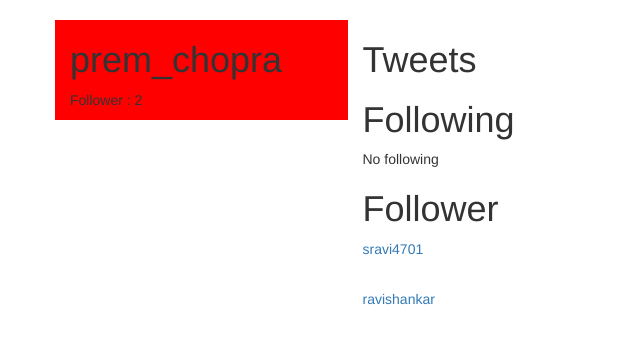
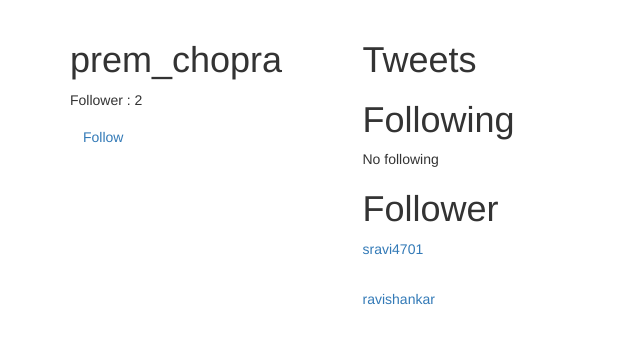
Before and after one commit to sravi4701/tweet-me, a Django app: a page that uses accounts/templates/accounts/user_profile.html in a window 1280 px wide. Shown: the part 52-396 px from the top of the page, without its empty margins (0-640 px from the left). Run offline with Django 3.2, Linux system fonts and the light colour scheme; data comes from the database, SQL or seed files in the repository; both versions use the stored data as it was after the commit; some libraries are stand-ins or nearby versions.

Commit message:
Add follow button to follow the user

```diff
--- a/accounts/templates/accounts/user_profile.html
+++ b/accounts/templates/accounts/user_profile.html
@@ -5,9 +5,10 @@
 {% block content %}
     {% if object %}
     	<div class="row">
-    		<div class="col-sm-3 col-xs-12" style="background-color: red;">
+    		<div class="col-sm-3 col-xs-12" >
     			<h1>{{ object.username }}</h1>
     			<p>Follower : {{ object.followed_by.all.count }}</p>
+    			<p><a href="{% url 'account:follow' username=object.username %}" class="btn btn-link">Follow</a></p>
     		</div>
     		<div class="col-sm-9 col-xs-12">
     			<h1>Tweets</h1>
--- a/accounts/urls.py
+++ b/accounts/urls.py
@@ -1,6 +1,6 @@
 from django.conf.urls import url
 
-from .views import (UserDetailView)
+from .views import (UserDetailView, UserFollowView)
 
 from django.views.generic import RedirectView
 
@@ -8,6 +8,7 @@ urlpatterns = [
 	# url(r'^$', RedirectView.as_view(url="/")),
 	# url(r'^$', TweetListAPIView.as_view(), name="list"), #api/tweet
 	url(r'^(?P<username>[\w.@+-]+)/$', UserDetailView.as_view(), name="detail"),#profile/1
+	url(r'^(?P<username>[\w.@+-]+)/follow/$', UserFollowView.as_view(), name="follow"),#profile/1/follow
 	# url(r'^create/$', TweetCreateAPIView.as_view(), name="create"), #tweet/create/
 	# url(r'^(?P<pk>\d+)/edit$', TweetUpdateView.as_view(), name="edit"), #tweet/1/edit
 	# url(r'^(?P<pk>\d+)/delete$', TweetDeleteView.as_view(), name="delete"), #tweet/1/delete
--- a/accounts/views.py
+++ b/accounts/views.py
@@ -1,7 +1,9 @@
-from django.shortcuts import render, get_object_or_404
+from django.shortcuts import render, get_object_or_404, redirect
+from django.http import HttpResponseRedirect
 from django.views.generic import DetailView
 from django.contrib.auth import get_user_model
-
+from django.views import View
+from accounts.models import UserProfile
 
 User = get_user_model()
 
@@ -14,3 +16,21 @@ class UserDetailView(DetailView):
 
 	def get_object(self, *args, **kwargs):
 		return get_object_or_404(User, username__iexact=self.kwargs.get("username"))
+
+
+
+class UserFollowView(View):
+	def get(self, request, username, *args, **kwargs):
+		toggle_user = get_object_or_404(User, username__iexact=username)
+		if request.user.is_authenticated():
+			# user_profile, created = UserProfile.objects.get_or_create(user=request.user)
+			user_profile = self.request.user.profile
+			if toggle_user in user_profile.following.all():
+				user_profile.following.remove(toggle_user)
+			else:
+				user_profile.following.add(toggle_user)
+
+		return redirect("account:detail", username=username)
+
+		# url = reverse("account:detail")
+		# HttpResponseRedirect(url)
```
Also changed, not shown: db.sqlite3.
